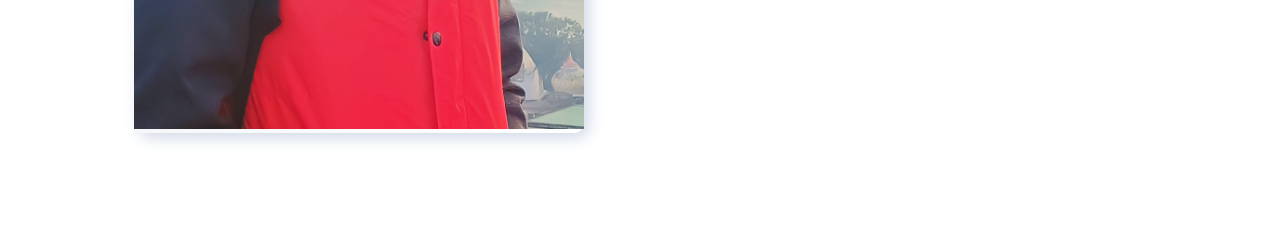
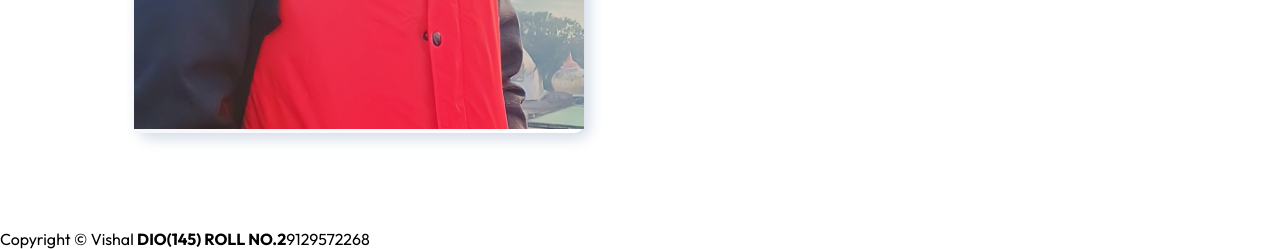
Before and after one commit to vishal88406379/vishalists, a plain HTML site: page vishalport.html in a window 1280 px wide. Shown: the part 623-872 px from the top of the page. Drawn offline with nearby package versions, Linux system fonts and the light colour scheme.

Commit message:
Update vishalport.html

```diff
--- a/vishalport.html
+++ b/vishalport.html
@@ -454,6 +454,10 @@ li a:hover {
             }
         });
     </script>
+    <!------FOOTER SECTION FOOTER SECTION FOOTER SECTION ------>
+ <footer>
+    <p>Copyright &copy; Vishal <B>DIO(145) ROLL NO.2</B>9129572268</p>
+  </footer>
 </body>
 
 </html>
```
